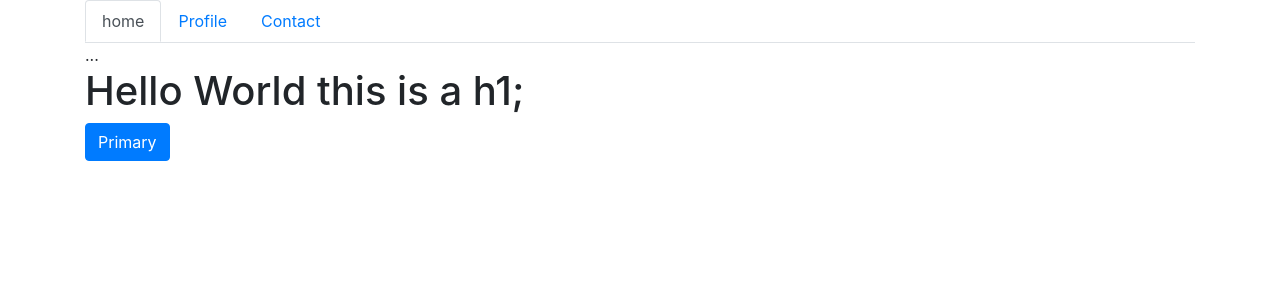
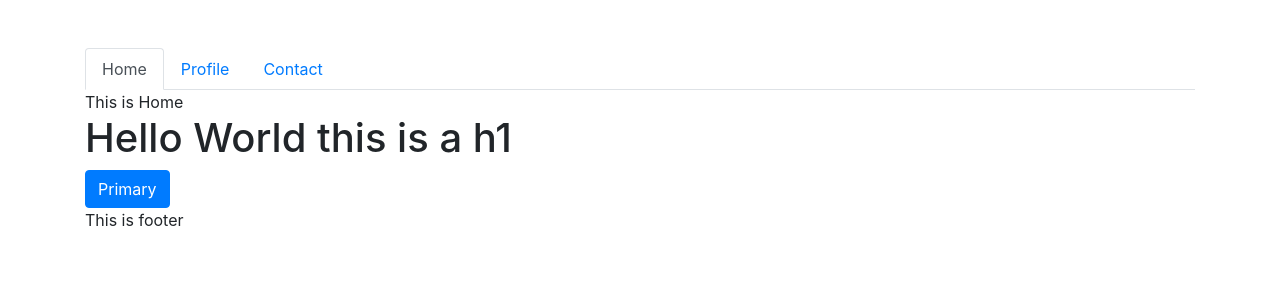
Before and after one commit to rodriguezandrade/Own-Development-Environment-for-Node-and-React, a React app: page / in a window 1280 px wide. Shown: the top 300 px of the page. Built offline with nearby package versions, Linux system fonts and the light colour scheme; the HTML template or start-up script is replaced by a standard one.

Commit message:
configure footer

```diff
--- a/src/components/App.js
+++ b/src/components/App.js
@@ -1,16 +1,22 @@
 import React from 'react';
 import Navbar from '../components/Navbar/Navbar';
+import Footer from '../components/Footer/Footer'
 
 const App = () => {
-    const home = "home";
+    const navbarBuilder = [
+        { name: 'Home', details: "this is home details" },
+        { name: 'Data', details: "this is data details" }
+    ];
     return (
         <div className='container'>
-            <Navbar data={home}></Navbar>
-            <h1>
-                Hello World this is a h1;
-         </h1>
-            <button type="button" className="btn btn-primary">Primary</button>
+            <body>
+                <Navbar data={navbarBuilder}></Navbar>
+                <h1> Hello World this is a h1 </h1>
 
+                <button type="button" className="btn btn-primary">Primary</button>
+                <Footer></Footer>
+
+            </body>
         </div>
     );
 }
--- /dev/null
+++ b/src/components/Footer/Footer.css
@@ -0,0 +1,17 @@
+.style {
+  border-top: "1px solid #E7E7E7";
+  text-align: "center";
+  padding: "20px";
+  position: "fixed";
+  left: "0";
+  bottom: "0";
+  height: "60px";
+  width: "100%";
+}
+
+footer {
+  display: 'block';
+  padding: '20px';
+  height: '60px';
+  width: '100%';
+}
--- /dev/null
+++ b/src/components/Footer/Footer.js
@@ -0,0 +1,15 @@
+import React from 'react';
+import classes from './Footer.css';
+
+const footer = () => {
+    return (
+        <div>
+            <div style={classes.footer} />
+            <div style={classes.style}>
+                This is footer
+            </div>
+        </div>
+    );
+}
+
+export default footer;
--- a/src/components/Navbar/Navbar.js
+++ b/src/components/Navbar/Navbar.js
@@ -1,11 +1,10 @@
 import React from 'react';
-import Aux from '../../hoc/Auxiliary'
 
-const navbar = (props) => (
-    <Aux>
+const navbar = () => (
+    <div className="mt-5">
         <ul className="nav nav-tabs" id="myTab" role="tablist">
-            <li classNameName="nav-item">
-                <a className="nav-link active" id="home-tab" data-toggle="tab" href="#home" role="tab" aria-controls="home" aria-selected="true">{props.data}</a>
+            <li className="nav-item">
+                <a className="nav-link active" id="home-tab" data-toggle="tab" href="#home" role="tab" aria-controls="home" aria-selected="true">Home</a>
             </li>
             <li className="nav-item">
                 <a className="nav-link" id="profile-tab" data-toggle="tab" href="#profile" role="tab" aria-controls="profile" aria-selected="false">Profile</a>
@@ -15,11 +14,11 @@ const navbar = (props) => (
             </li>
         </ul>
         <div className="tab-content" id="myTabContent">
-            <div className="tab-pane fade show active" id="home" role="tabpanel" aria-labelledby="home-tab">...</div>
-            <div className="tab-pane fade" id="profile" role="tabpanel" aria-labelledby="profile-tab">...</div>
-            <div className="tab-pane fade" id="contact" role="tabpanel" aria-labelledby="contact-tab">...</div>
+            <div className="tab-pane fade show active" id="home" role="tabpanel" aria-labelledby="home-tab">This is Home</div>
+            <div className="tab-pane fade" id="profile" role="tabpanel" aria-labelledby="profile-tab">This is Profile</div>
+            <div className="tab-pane fade" id="contact" role="tabpanel" aria-labelledby="contact-tab">This is Contact</div>
         </div>
-    </Aux>
+    </div>
 );
 
 export default navbar;
--- a/src/server/server.js
+++ b/src/server/server.js
@@ -21,4 +21,4 @@ server.get('/', (request, response) => {
   `)
 });
 
-server.listen(1002, () => null);
+server.listen(1003, () => null);
```
Also changed, not shown: 1 other file (tests, documents, lock files or other folders).
